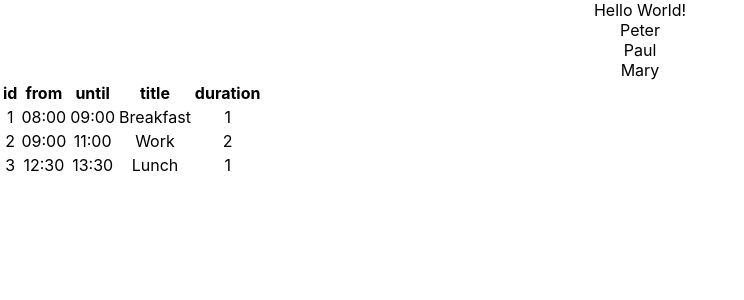
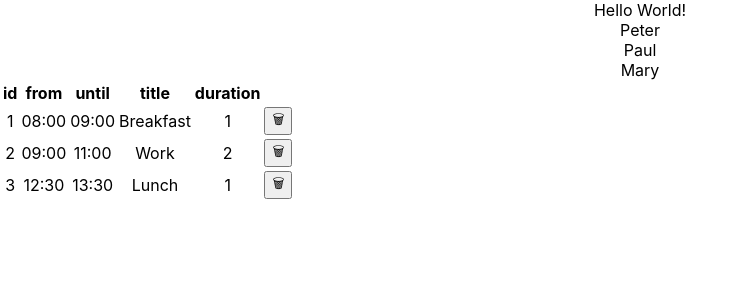
Before and after one commit to sspringer82/ijs-react, a React (Create React App) app: page / in a window 1280 px wide. Shown: the top 300 px of the page, without its empty margins (0-744 px from the left). Built offline with nearby package versions, Linux system fonts and the light colour scheme; data requests are answered from the project's data file.

Commit message:
inverse dataflow

```diff
--- a/src/List.tsx
+++ b/src/List.tsx
@@ -5,6 +5,13 @@ import Log from './shared/Log';
 
 const List: React.FC = () => {
   const [state, setState] = useState<Log[]>([]);
+
+  function handleDelete(id: number) {
+    setState((prevState) => {
+      const newState = prevState.filter((log) => log.id !== id);
+      return newState;
+    });
+  }
 
   useEffect(() => {
     (async () => {
@@ -29,11 +36,12 @@ const List: React.FC = () => {
           <th>until</th>
           <th>title</th>
           <th>duration</th>
+          <th></th>
         </tr>
       </thead>
       <tbody>
         {state.map((log) => (
-          <ListItem log={log} key={log.id} />
+          <ListItem log={log} key={log.id} onDelete={handleDelete} />
         ))}
       </tbody>
     </table>
--- a/src/ListItem.tsx
+++ b/src/ListItem.tsx
@@ -1,11 +1,12 @@
-import React from 'react';
+import React, { useCallback } from 'react';
 import Log from './shared/Log';
 
 type Props = {
   log: Log;
+  onDelete: (id: number) => void;
 };
 
-const ListItem: React.FC<Props> = ({ log }) => {
+const ListItem: React.FC<Props> = ({ log, onDelete }) => {
   return (
     <tr>
       <td>{log.id}</td>
@@ -13,6 +14,15 @@ const ListItem: React.FC<Props> = ({ log }) => {
       <td>{log.until}</td>
       <td>{log.title}</td>
       <td>{log.duration}</td>
+      <td>
+        <button
+          onClick={(e) => {
+            onDelete(log.id);
+          }}
+        >
+          🗑
+        </button>
+      </td>
     </tr>
   );
 };
```
Also changed, not shown: 1 other file (tests, documents, lock files or other folders).
